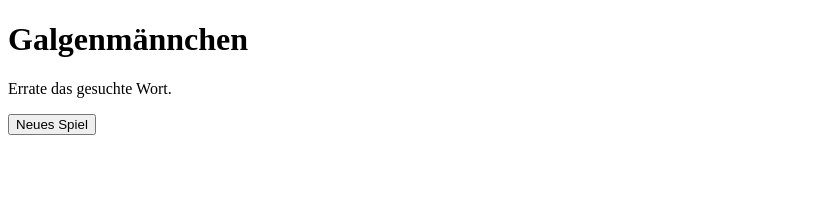
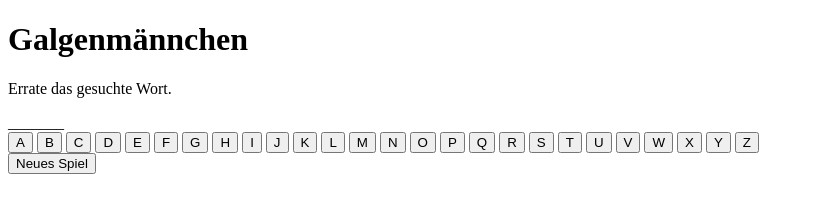
Before and after one commit to teamgeist2007-dev/galgenmaenchen, a plain HTML site: page index.html in a window 1280 px wide. Shown: the whole page, without its empty margins (0-815 px from the left). Drawn offline with Linux system fonts and the light colour scheme.

Commit message:
change js

```diff
--- a/index.html
+++ b/index.html
@@ -15,7 +15,9 @@
     <main>
         <p>Errate das gesuchte Wort.</p>
 
+        <div id="word"></div>
 
+        <div id="keyword"></div>
 
         <button onclick="startGame()">Neues Spiel</button>
     </main>
--- a/script.js
+++ b/script.js
@@ -1,4 +1,4 @@
-        const words = [
+const words = [
     "APFEL",
     "BANANE",
     "SCHULE",
@@ -17,3 +17,62 @@ const letters = [
 ];
 
 let selectedWord = "";
+let foundLetters = [];
+
+function startGame() {
+    const randomIndex = Math.floor(Math.random() * words.length);
+    selectedWord = words[randomIndex];
+    foundLetters = [];
+
+    renderWord();
+    renderKeyword();
+}
+
+function renderWord() {
+    let html = "";
+
+    for (let i = 0; i < selectedWord.length; i++) {
+        if (foundLetters.includes(selectedWord[i])) {
+            html += `<span>${selectedWord[i]}</span>`;
+        } else {
+            html += "<span>_</span>";
+        }
+    }
+
+    document.getElementById("word").innerHTML = html;
+}
+
+function renderKeyword() {
+    let html = "";
+
+    for (let i = 0; i < letters.length; i++) {
+        html += letterTemplate(i);
+    }
+
+    document.getElementById("keyword").innerHTML = html;
+}
+
+function letterTemplate(indexLetter) {
+    return `
+        <button class="letter-button"
+            onclick="showItem('${letters[indexLetter]}')">
+            ${letters[indexLetter]}
+        </button>
+    `;
+}
+
+function showItem(item) {
+    if (selectedWord.includes(item)) {
+        if (!foundLetters.includes(item)) {
+            foundLetters.push(item);
+        }
+        console.log("Treffer");
+    } else {
+        console.log("Kein Treffer");
+    }
+
+    renderWord();
+    console.log(foundLetters);
+}
+
+startGame();
```
